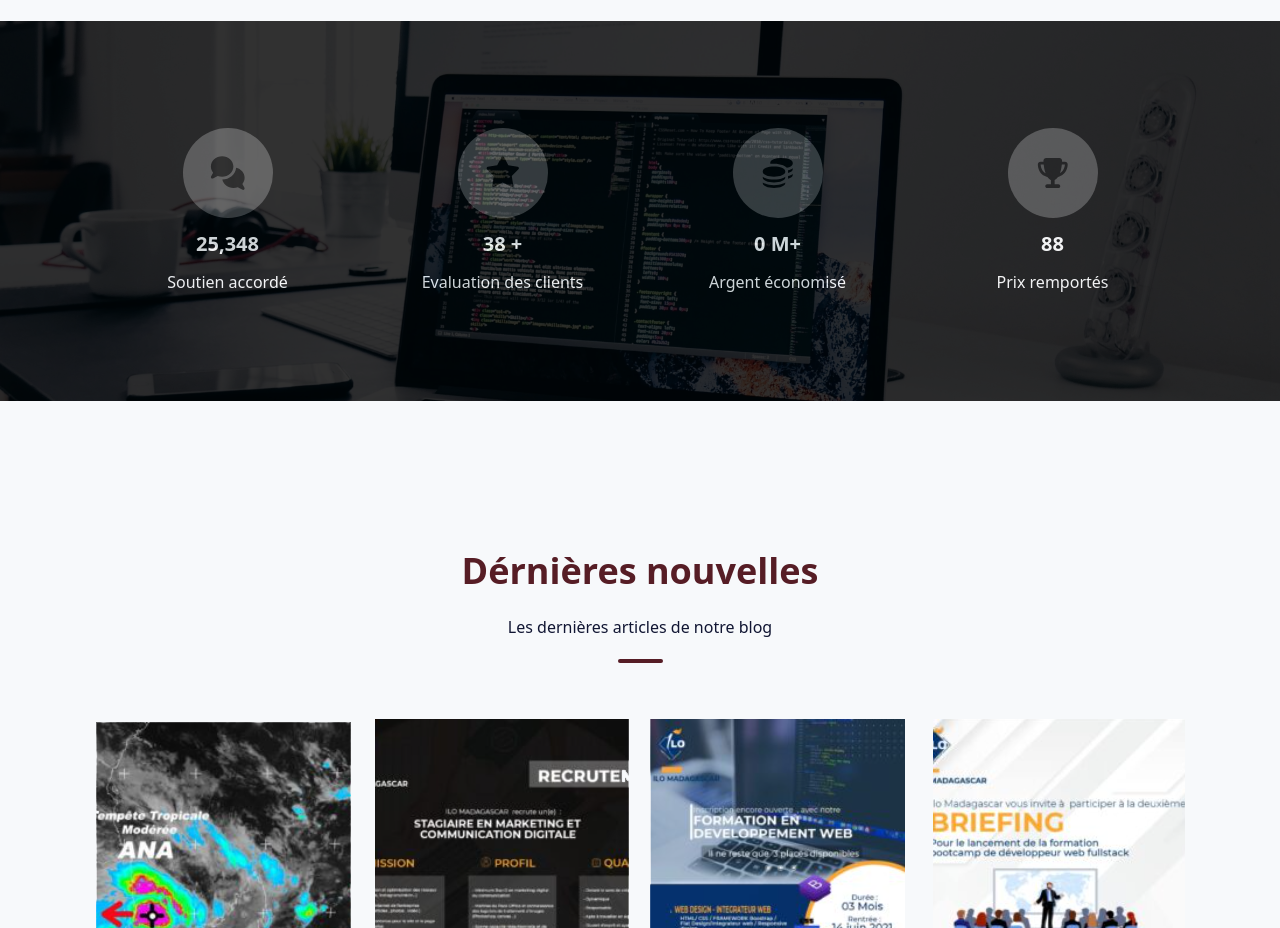
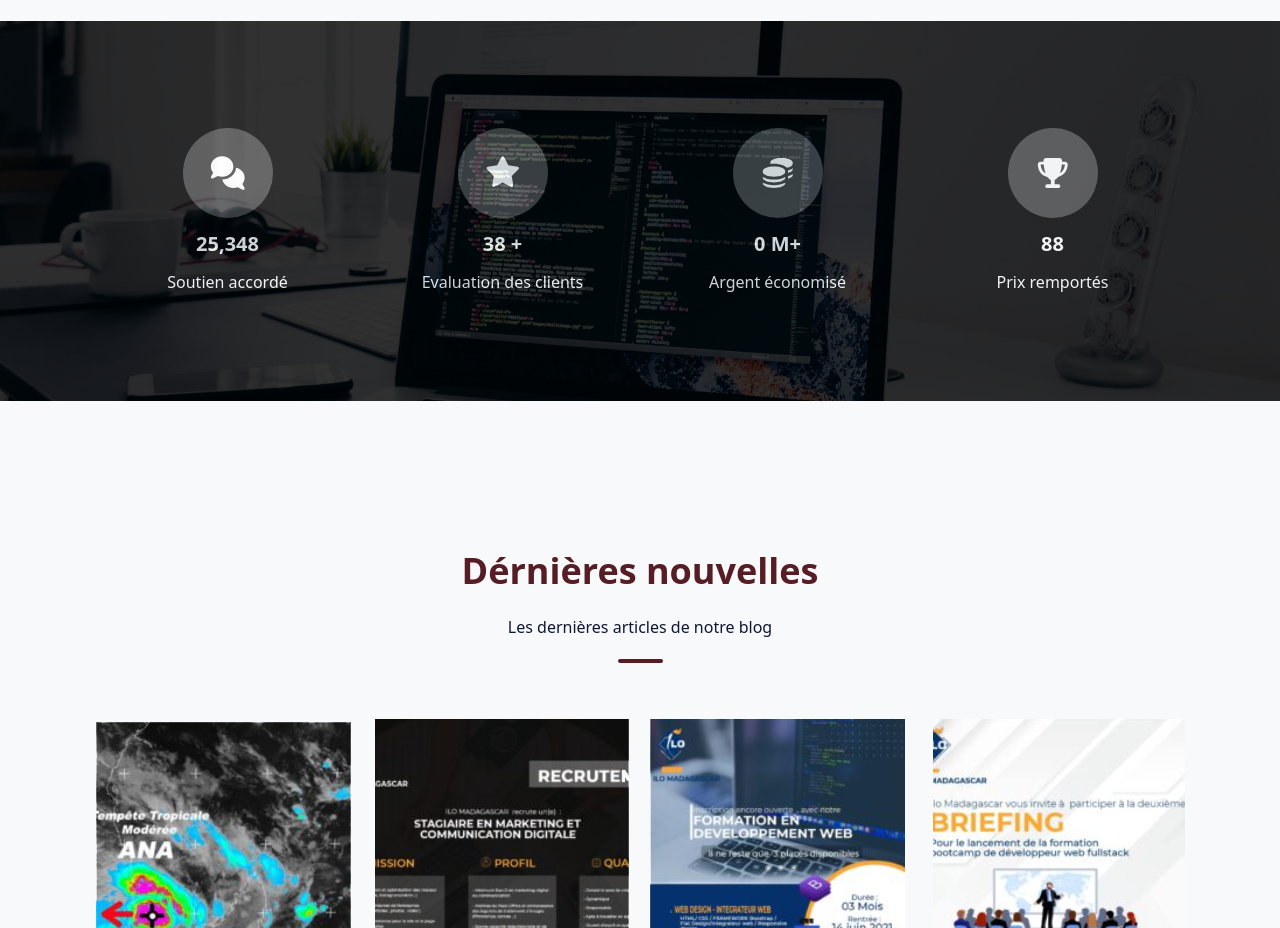
Before and after one commit to TokiniainaClement/tailwindcss_project, a website: page services-offshore/index.html in a window 1280 px wide. Shown: the part 3300-4228 px from the top of the page. Drawn offline with Linux system fonts and the light colour scheme.

Commit message:
Petite modification

```diff
--- a/services-offshore/index.html
+++ b/services-offshore/index.html
@@ -169,29 +169,29 @@
         <div class="absolute w-full h-full bg-black opacity-80 flex items-center justify-center">
             <div class="w-[1200px] flex flex-wrap support-evaluation">
                 <div class="w-1/4 flex flex-col items-center justify-center gap-3 colonne-evaluation">
-                    <div class="w-[90px] h-[90px] flex justify-center items-center rounded-full bg2 opacity-25 support-icon-evaluation">
-                        <i class="fas fa-comments text-black text-3xl"></i>
+                    <div class="w-[90px] h-[90px] flex justify-center items-center rounded-full bg10 support-icon-evaluation">
+                        <i class="fas fa-comments text-white text-3xl"></i>
                     </div>
                     <h1 class="text-white text-xl font-extrabold titre-evaluation">25,348</h1>
                     <p class="font-light text-white sous-titre-evaluation">Soutien accordé</p>
                 </div>
                 <div class="w-1/4 flex flex-col items-center justify-center gap-3 colonne-evaluation">
-                    <div class="w-[90px] h-[90px] flex justify-center items-center rounded-full bg2 opacity-25 support-icon-evaluation">
-                        <i class="fas fa-star text-black text-3xl"></i>
+                    <div class="w-[90px] h-[90px] flex justify-center items-center rounded-full bg10 support-icon-evaluation">
+                        <i class="fas fa-star text-white text-3xl"></i>
                     </div>
                     <h1 class="text-white text-xl font-extrabold titre-evaluation">38 +</h1>
                     <p class="font-light text-white sous-titre-evaluation">Evaluation des clients</p>
                 </div>
                 <div class="w-1/4 flex flex-col items-center justify-center gap-3 colonne-evaluation">
-                    <div class="w-[90px] h-[90px] flex justify-center items-center rounded-full bg2 opacity-25 support-icon-evaluation">
-                        <i class="fas fa-coins text-black text-3xl"></i>
+                    <div class="w-[90px] h-[90px] flex justify-center items-center rounded-full bg10 support-icon-evaluation">
+                        <i class="fas fa-coins text-white text-3xl"></i>
                     </div>
                     <h1 class="text-white text-xl font-extrabold titre-evaluation">0 M+</h1>
                     <p class="font-light text-white sous-titre-evaluation">Argent économisé</p>
                 </div>
                 <div class="w-1/4 border-2 flex flex-col items-center justify-center gap-3 colonne-evaluation">
-                    <div class="w-[90px] h-[90px] flex justify-center items-center rounded-full bg2 opacity-25 support-icon-evaluation">
-                        <i class="fas fa-trophy text-black text-3xl"></i>
+                    <div class="w-[90px] h-[90px] flex justify-center items-center rounded-full bg10 support-icon-evaluation">
+                        <i class="fas fa-trophy text-white text-3xl"></i>
                     </div>
                     <h1 class="text-white text-xl font-extrabold titre-evaluation">88</h1>
                     <p class="font-light text-white sous-titre-evaluation">Prix remportés</p>
--- a/services-offshore/src/css/input.css
+++ b/services-offshore/src/css/input.css
@@ -58,6 +58,10 @@
 
 .bg9 {
   background-color: rgb(0, 0, 0);
+}
+
+.bg10 {
+  background-color: rgba(255, 255, 255, 0.27);
 }
 
 /* HEADER BACKGROUND IMAGE */
```
Also changed, not shown: services-offshore/src/css/output.css.
